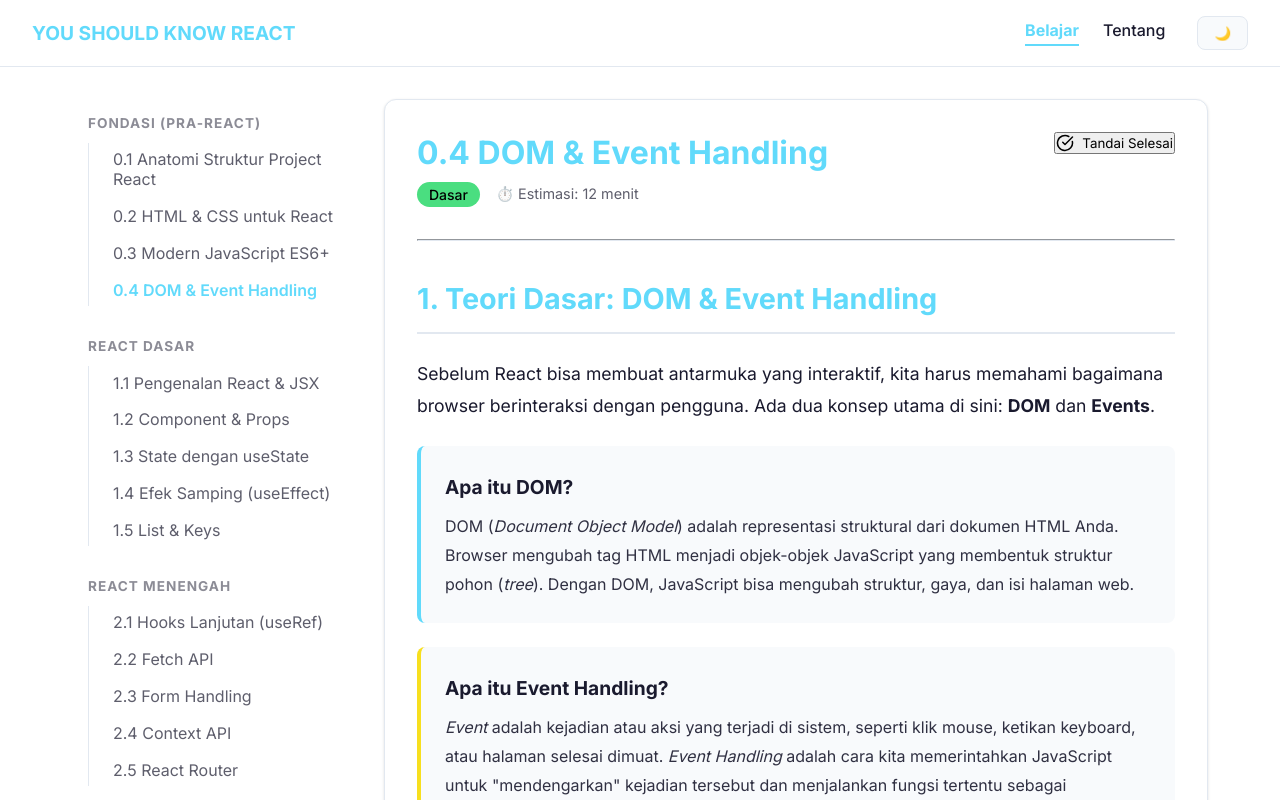
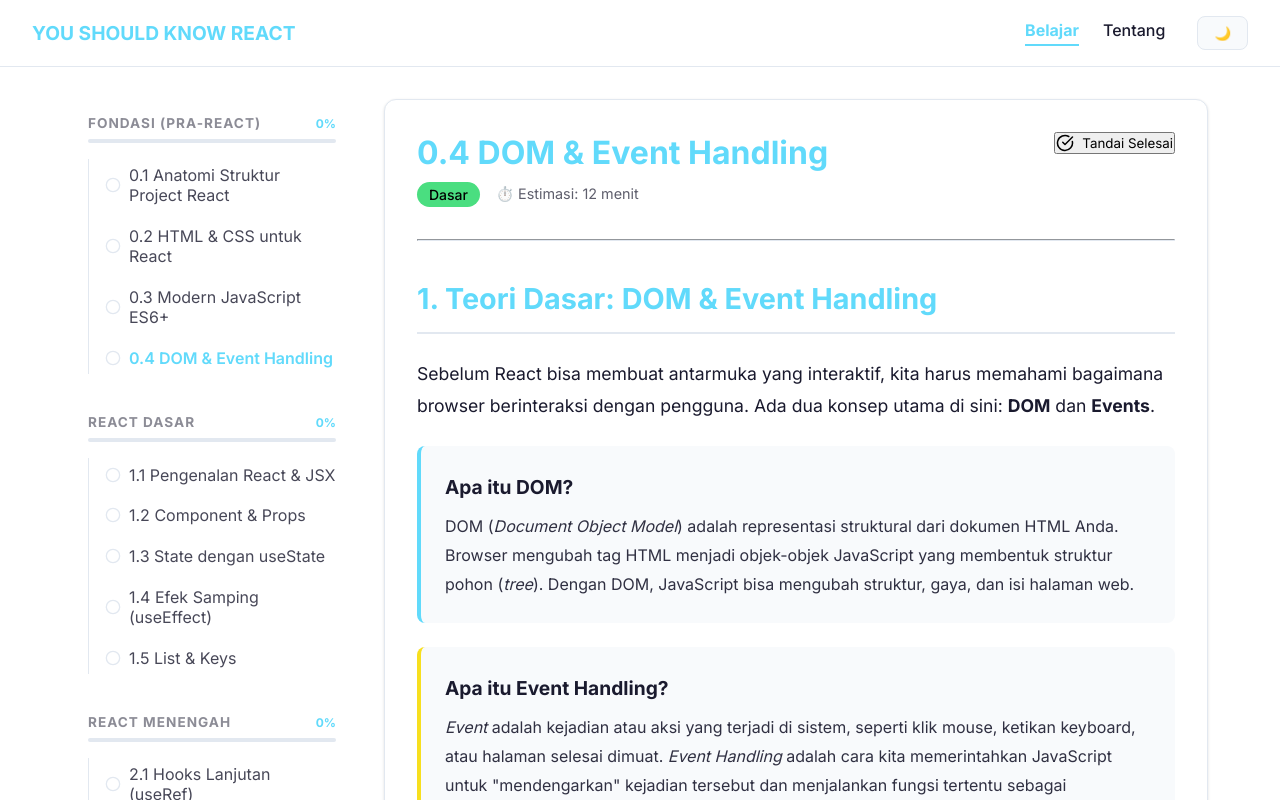
Before and after one commit to sulthonmufti/you-should-know-react, a React (Vite) app: page /learn/module-0/dom-event in a window 1280 px wide. Shown: the top 800 px of the page. Built offline with nearby package versions, Linux system fonts and the light colour scheme.

Commit message:
feat: complete Step 4.5 by adding dynamic progress bar and checkmarks to Sidebar

```diff
--- a/src/components/layout/Sidebar.jsx
+++ b/src/components/layout/Sidebar.jsx
@@ -1,7 +1,12 @@
 import { NavLink } from 'react-router-dom';
 import { curriculum } from '../../constants/curriculum';
+import { useProgress } from '../../hooks/useProgress';
+import { CheckCircle2, Circle } from 'lucide-react';
 
 export default function Sidebar() {
+  // panggil hook progress global kita
+  const { isCompleted, getModuleProgress } = useProgress();
+
   const activeStyle = ({ isActive }) => ({
     color: isActive ? 'var(--color-primary)' : 'var(--color-text)',
     fontWeight: isActive ? '600' : '400',
@@ -9,7 +14,7 @@ export default function Sidebar() {
     display: 'block',
     padding: '0.4rem 0',
     transition: 'color 0.2s ease',
-    opacity: isActive ? 1 : 0.7
+    opacity: isActive ? 1 : 0.8
   });
 
   return (
@@ -18,33 +23,71 @@ export default function Sidebar() {
       padding: '1rem',
       display: 'flex',
       flexDirection: 'column',
-      gap: '2rem',
+      gap: '2.5rem',
       position: 'sticky',
-      top: '20px'
+      top: '20px',
+      maxHeight: 'calc(100vh - 40px)',
+      overflowY: 'auto'
     }}>
-      {curriculum.map((module) => (
+      {curriculum.map((module) => {
+        // dapatkan persentase progres untuk modul spesifik ini
+        const progressData = getModuleProgress(module.moduleId);
+
+        return (
           <div key={module.moduleId}>
+
+            {/* Header Modul & Angka Persentase */}
+            <div style={{ display: 'flex', justifyContent: 'space-between', alignItems: 'center', marginBottom: '0.5rem' }}>
               <h3 style={{
                 fontSize: '0.85rem',
                 color: 'var(--color-text)',
                 opacity: 0.5,
-            marginBottom: '0.75rem',
                 textTransform: 'uppercase',
-            letterSpacing: '1px'
+                letterSpacing: '1px',
+                margin: 0
               }}>
                 {module.moduleTitle}
               </h3>
-          <div style={{ display: 'flex', flexDirection: 'column', gap: '0.25rem', paddingLeft: '0.5rem', borderLeft: '1px solid var(--color-border)' }}>
-            {module.topics.map(topic => (
-              <div key={topic.id} style={{ paddingLeft: '1rem' }}>
+              <span style={{ fontSize: '0.75rem', fontWeight: 'bold', color: progressData.percentage === 100 ? 'var(--color-success)' : 'var(--color-primary)' }}>
+                {progressData.percentage}%
+              </span>
+            </div>
+
+            {/* Mini Progress Bar di Sidebar */}
+            <div style={{ width: '100%', height: '4px', backgroundColor: 'var(--color-border)', borderRadius: '2px', marginBottom: '1rem', overflow: 'hidden' }}>
+              <div style={{
+                width: `${progressData.percentage}%`,
+                height: '100%',
+                backgroundColor: progressData.percentage === 100 ? 'var(--color-success)' : 'var(--color-primary)',
+                transition: 'width 0.4s ease, background-color 0.4s ease'
+              }} />
+            </div>
+
+            {/* Daftar Materi dengan Indikator Selesai */}
+            <div style={{ display: 'flex', flexDirection: 'column', gap: '0.5rem', paddingLeft: '0.5rem', borderLeft: '1px solid var(--color-border)' }}>
+              {module.topics.map(topic => {
+                // cek apakah materi ini sudah dicentang selesai
+                const completed = isCompleted(topic.id);
+
+                return (
+                  <div key={topic.id} style={{ display: 'flex', alignItems: 'center', gap: '0.5rem', paddingLeft: '0.5rem' }}>
+                    {/* Render Icon Centang Hijau atau Lingkaran Kosong */}
+                    {completed ? (
+                      <CheckCircle2 size={16} color="var(--color-success)" style={{ flexShrink: 0 }} />
+                    ) : (
+                      <Circle size={16} color="var(--color-border)" style={{ flexShrink: 0 }} />
+                    )}
+
                     <NavLink to={topic.path} style={activeStyle}>
                       {topic.title}
                     </NavLink>
                   </div>
-            ))}
+                );
+              })}
             </div>
           </div>
-      ))}
+        );
+      })}
     </aside>
   );
 }
```
Lines whose indentation alone changed are shown as unchanged.
